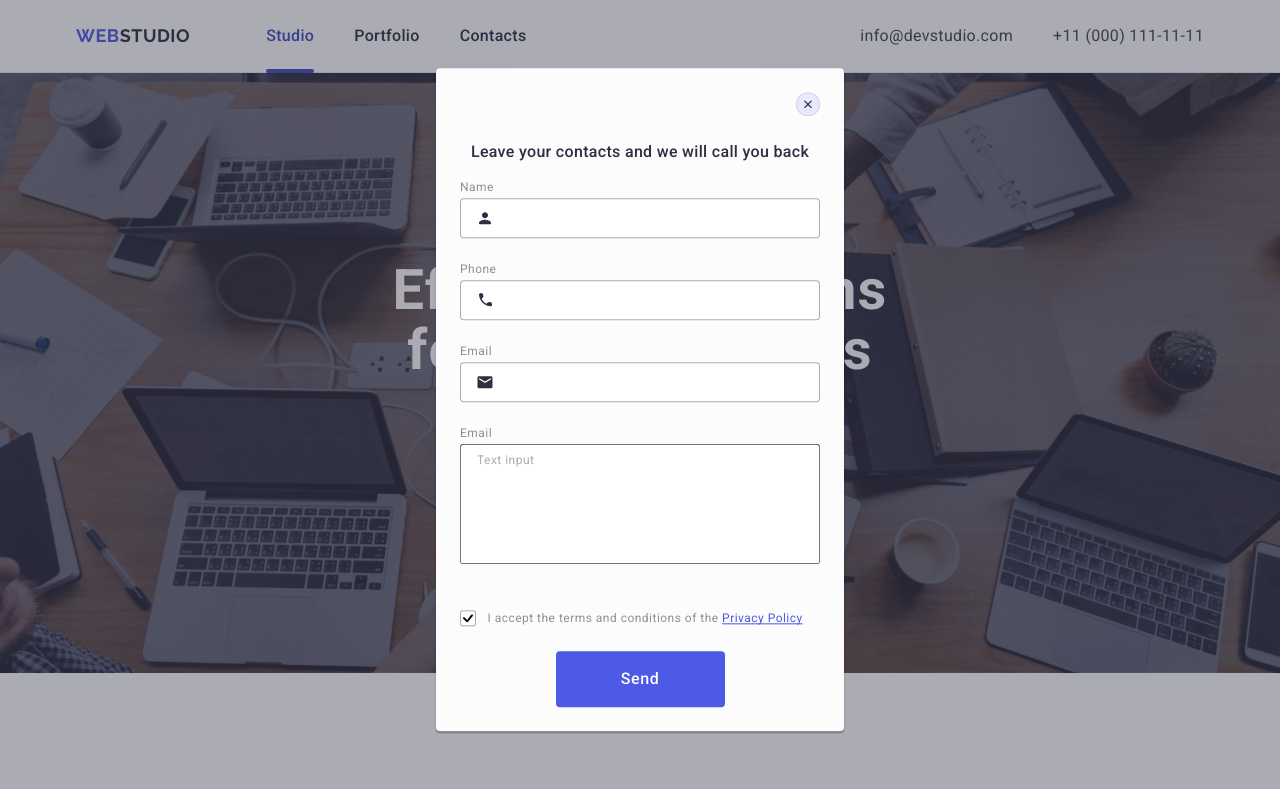
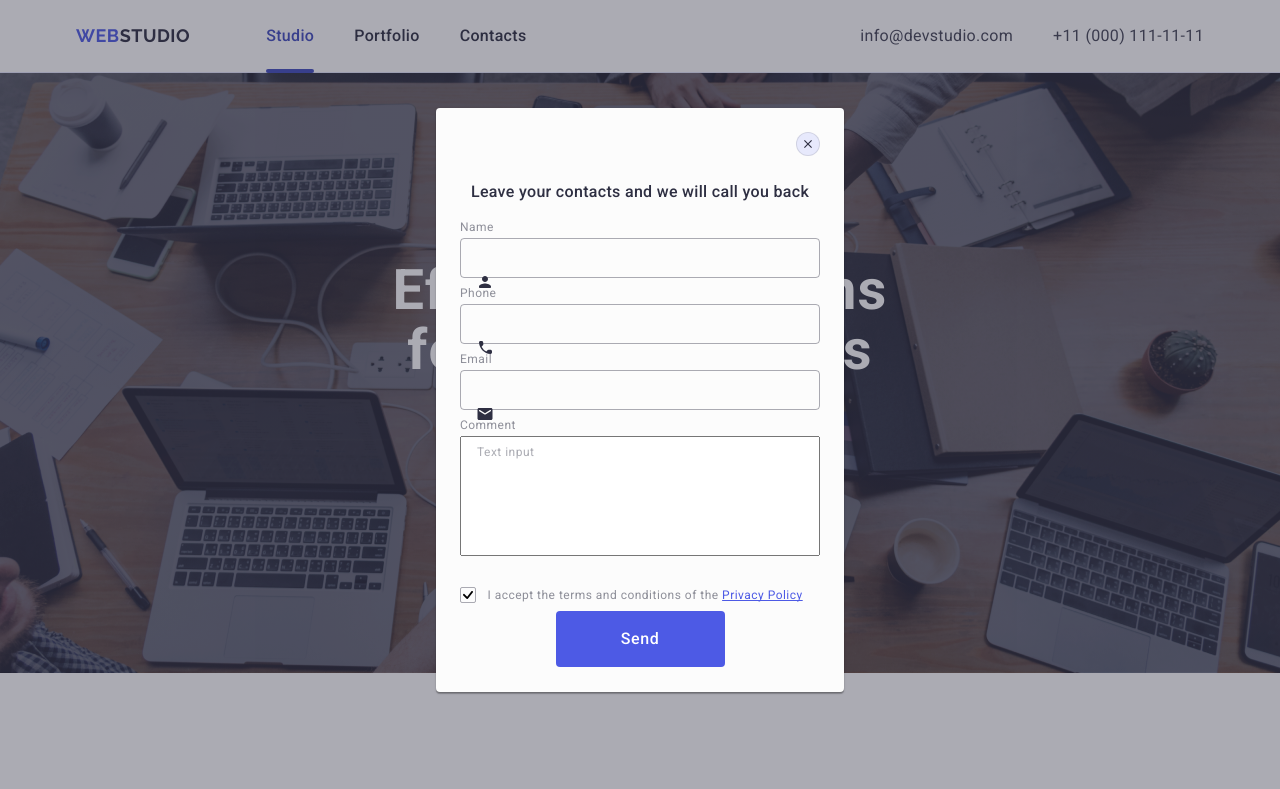
Before and after one commit to KaterynKulish/goit-markup-hw-05, a plain HTML site: page index.html in a window 1280 px wide. Shown: the top 789 px of the page. Drawn offline with nearby package versions, Linux system fonts and the light colour scheme.

Commit message:
HW-5 виправлення помилок

```diff
--- a/css/styles.css
+++ b/css/styles.css
@@ -525,6 +525,7 @@ section {
 .modal-close-btm {
   width: 24px;
   height: 24px;
+  padding: 0;
   border: 1px solid rgba(0, 0, 0, 0.1);
   background-color: #e7e9fc;
   border-radius: 50%;
@@ -534,11 +535,13 @@ section {
   display: flex;
   justify-content: center;
   align-items: center;
+  cursor: pointer;
   transition: background-color 250ms cubic-bezier(0.4, 0, 0.2, 1),
     border 250ms cubic-bezier(0.4, 0, 0.2, 1);
 }
 .icon-close-modal {
   fill: #2e2f42;
+  transition: fill 250ms cubic-bezier(0.4, 0, 0.2, 1);
 }
 .modal-close-btm:hover,
 .modal-close-btm:focus {
@@ -565,7 +568,7 @@ section {
 .label-modal {
   font-weight: 400;
   font-size: 12px;
-  line-height: 1.16667;
+  line-height: 1.17;
   letter-spacing: 0.04em;
   color: #8e8f99;
   display: block;
@@ -575,30 +578,33 @@ section {
   position: relative;
 }
 .input-form-modal {
+  position: relative;
   border: 1px solid rgba(46, 47, 66, 0.4);
   border-radius: 4px;
   width: 100%;
   height: 40px;
   font-weight: 400;
   font-size: 12px;
-  line-height: 1.16667;
+  line-height: 1.17;
   letter-spacing: 0.04em;
   color: #8e8f99;
   padding-left: 38px;
   outline: transparent;
-  transition: border 250ms cubic-bezier(0.4, 0, 0.2, 1);
+  background-color: transparent;
+  transition: border-color 250ms cubic-bezier(0.4, 0, 0.2, 1);
 }
 .icon-input-modal {
   position: absolute;
-  top: 8px;
   left: 16px;
+  top: 50%;
+  transform: translateY(50%);
+  margin-right: 4px;
   fill: #2e2f42;
-  margin-right: 4px;
   transition: fill 250ms cubic-bezier(0.4, 0, 0.2, 1);
   z-index: 1;
 }
 .input-form-modal:focus {
-  border: 1px solid #4d5ae5;
+  border-color: 1px solid #4d5ae5;
 }
 .input-form-modal:focus + .icon-input-modal {
   fill: #4d5ae5;
@@ -629,9 +635,6 @@ section {
   border: 1px solid #4d5ae5;
 }
 
-.user-modal {
-  margin-bottom: 24px;
-}
 .custom-label-checkbox {
   cursor: pointer;
   font-weight: 400;
--- a/index.html
+++ b/index.html
@@ -499,15 +499,16 @@
           </svg>
         </button>
         <p class="title-modal">Leave your contacts and we will call you back</p>
+
         <form>
           <div class="user-modal">
-            <label class="label-modal" for="user">Name</label>
+            <label class="label-modal" for="user-name">Name</label>
             <div class="input-modal">
               <input
                 type="text"
                 class="input-form-modal"
-                name="user"
-                id="user"
+                name="user-name"
+                id="user-name"
                 autocomplete="off"
               />
               <svg class="icon-input-modal" width="18" height="24">
@@ -515,6 +516,7 @@
               </svg>
             </div>
           </div>
+
           <div class="user-modal">
             <label class="label-modal" for="tell">Phone</label>
             <div class="input-modal">
@@ -545,28 +547,28 @@
               </svg>
             </div>
           </div>
+
           <div class="user-modal">
-            <label class="label-modal" for="comment">Email</label>
-            <div class="input-modal">
+            <label class="label-modal" for="user-comment">Comment</label>
+
             <textarea
               class="textarea-input-form-modal"
               name="comment"
-                id="comment"
+              id="user-comment"
               autocomplete="off"
               placeholder="Text input"
             ></textarea>
           </div>
-          </div>
 
           <div class="user-modal">
-            <div class="checkbox-input-modal">
             <input
               type="checkbox"
               class="checkbox-input visually-hidden"
-                name="checkbox"
-                id="chekbox"
+              name="user-privacy"
+              id="user-privacy"
+              value="true"
             />
-              <label class="custom-label-checkbox" for="chekbox">
+            <label class="custom-label-checkbox" for="user-privacy">
               <span class="custom-checkbox">
                 <svg class="icon-custom-checkbox" width="10" height="8">
                   <use href="images/icons.svg#icon-Vector"></use>
@@ -576,7 +578,6 @@
               <a href="" class="text-blue">Privacy Policy</a>
             </label>
           </div>
-          </div>
           <button class="hero-button" type="submit">Send</button>
         </form>
       </div>
```
Lines whose indentation alone changed are shown as unchanged.
